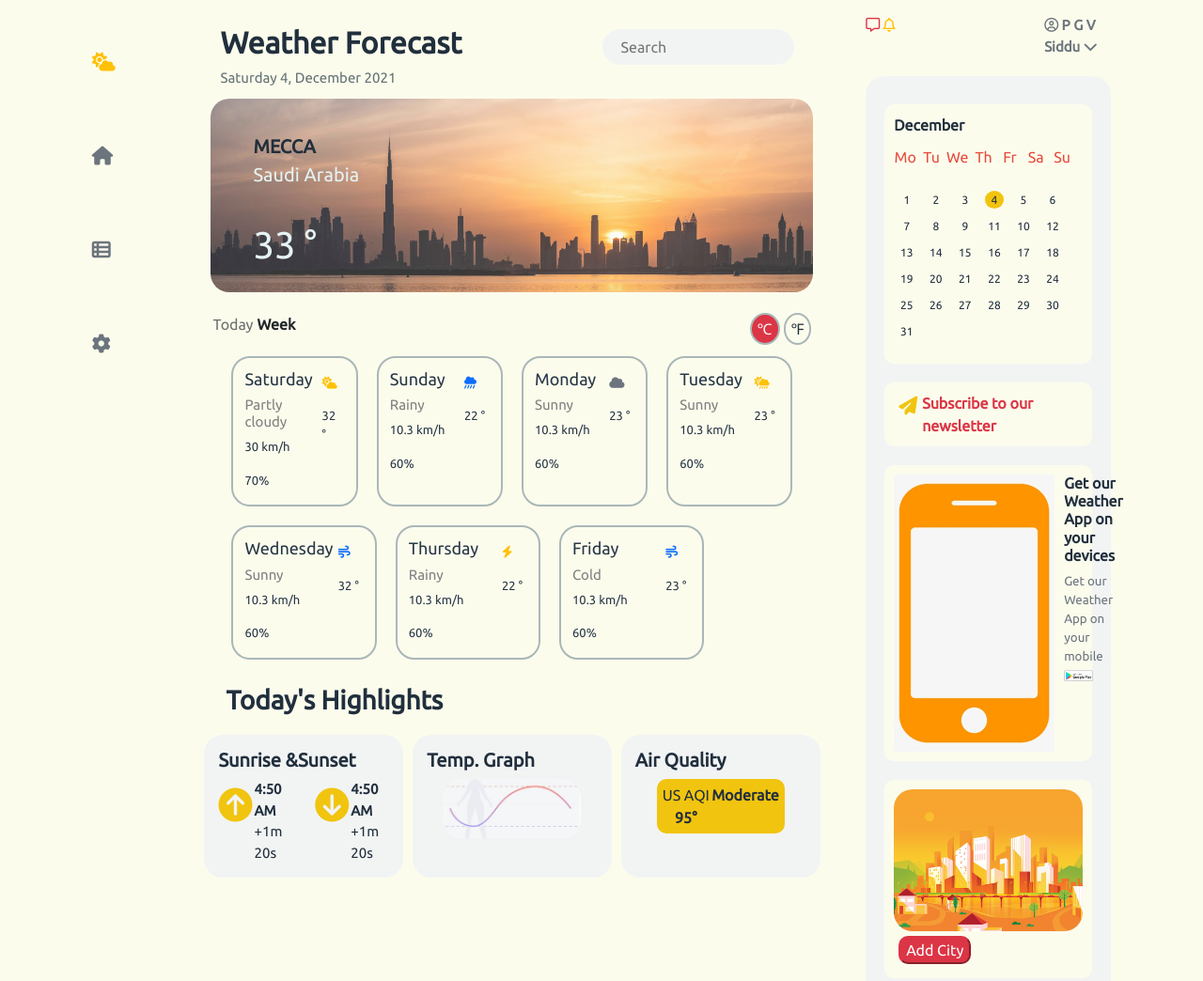
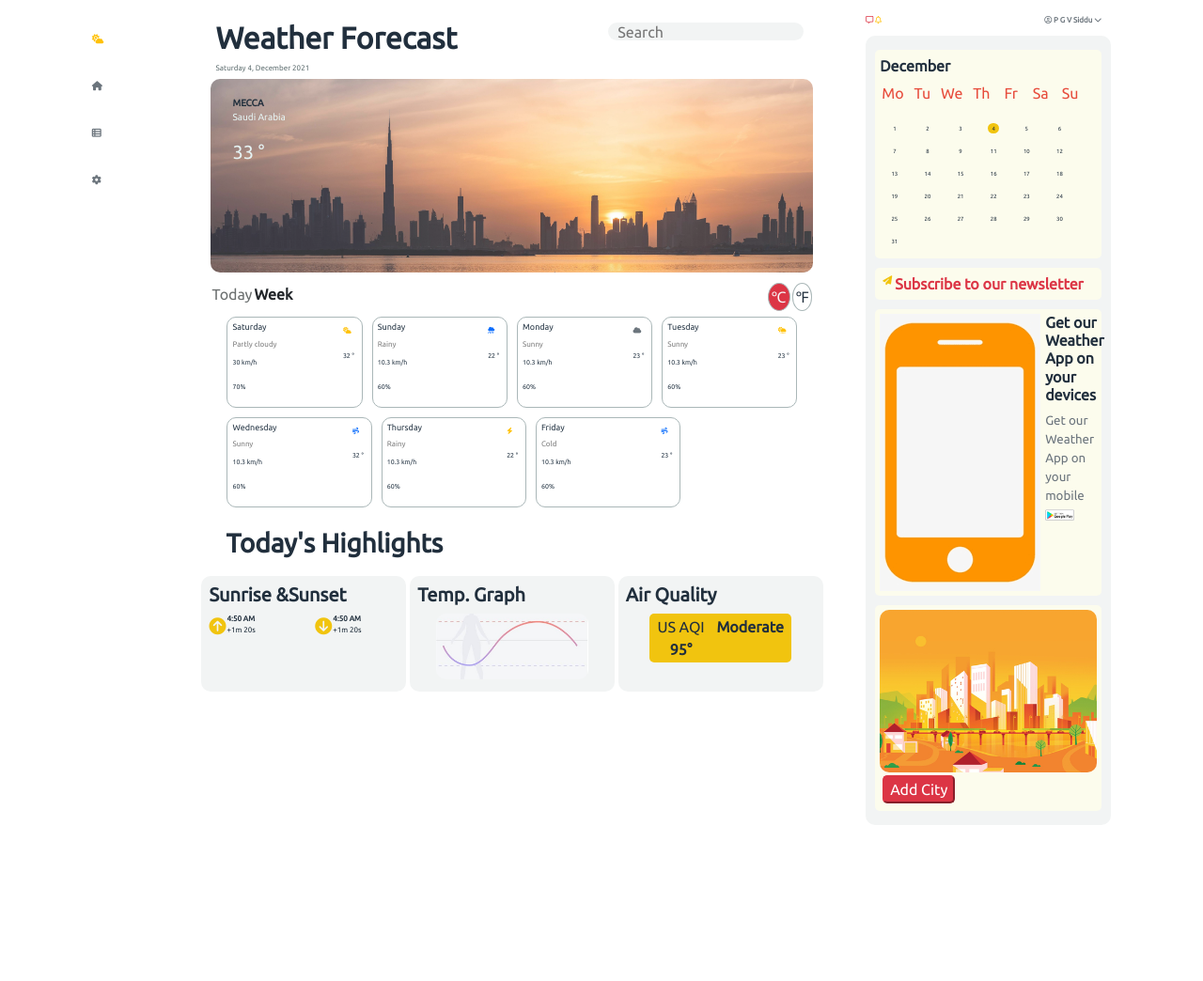
Before and after one commit to PGV-SIDDU/weather, a plain HTML site: page index.html in a window 1280 px wide. Shown: the whole page at 94% size. After the commit the page ends 894 px from the top, so only its background shows below. Drawn offline with nearby package versions, Linux system fonts and the light colour scheme.

Commit message:
Update style.css

```diff
--- a/style.css
+++ b/style.css
@@ -1,17 +1,17 @@
 body{
     color:  #212f3d ;
     font-family: 'Ubuntu', sans-serif;
-    background-color: #fcfced;
+    background-color: #ffffff;
 }
 
 .navright{
     display: flex;
     flex-direction: column;
-    font-size: 20px;
+    font-size: 10px;
 }
 
 .navright>i{
-    margin: 40px 0;
+    margin: 20px 0;
 }
 
 .navright>i:hover{
@@ -21,23 +21,23 @@ body{
 .heading{
     display: flex;
     flex-direction: row;
-    margin: 10px;
+    margin: 5px;
     justify-content: space-between;
 }
 
 .head-date{
-    font-size: 15px;
+    font-size: 8px;
     color: #637274;
 }
 
 input{
-    border-radius: 30px;
+    border-radius: 15px;
     background-color:   #f2f4f4  ;
     width: 33%;
     border: none;
-    margin: 5px 10px;
-    height: 38px  ;
-    padding: 5px 20px;
+    margin: 3px 5px;
+    height: 19px  ;
+    padding: 3px 10px;
 }
 
 .bg{
@@ -47,15 +47,15 @@ input{
 .cityscape{
     opacity: 0.8;
     width: 100%;
-    border-radius: 20px;
+    border-radius: 10px;
 
 }
 
 .loc{
     position: absolute;
-    left: 45px;
-    top: 36px;
-    font-size: 20px;
+    left: 23px;
+    top: 18px;
+    font-size: 10px;
 }
 
 .loc-country{
@@ -64,8 +64,8 @@ input{
 
 .today-temp{
     color: #e5f3f3;
-    font-size: 40px;
-    margin-top: 30px;
+    font-size: 20px;
+    margin-top: 15px;
 }
 
 .sub-head, .sub-head-left, .sub-head-right{
@@ -75,28 +75,28 @@ input{
 }
 
 .sub-head-left > div{
-    margin: 2px;
+    margin: 1px;
     color: #6b6f6f;
 }
 .sub-head-right > div{
-    margin: 2px;
+    margin: 1px;
     border-radius: 50%;
-    border: 2px solid #aab7b8;
-    padding: 3px 6px;
+    border: 1px solid #aab7b8;
+    padding: 2px 3px;
 }
 
 .sub-head{
     justify-content: space-between;
-    margin-top : 20px;
+    margin-top : 10px;
 }
 
 .day-box{
-    font-size: 13px;
+    font-size: 7px;
     color: #273746 ;
-    border: 2px solid  #aab7b8 ;
-    border-radius: 20px;
-    margin: 10px;
-    padding: 12px;
+    border: 1px solid  #aab7b8 ;
+    border-radius: 10px;
+    margin: 5px;
+    padding: 5px;
     display: flex;
     flex-direction: row;
     justify-content: space-between;
@@ -104,16 +104,16 @@ input{
 }
 
 .day{
-    font-size: 18px;
+    font-size: 9px;
 }
 
 .day-weather{
-    font-size: 15px;
+    font-size: 8px;
     color: grey;
 }
 
 .day-box-right{
-    margin: 5px;
+    margin: 3px;
 }
 
 .ss{
@@ -122,31 +122,31 @@ input{
 }
 
 .ss>i{
-    font-size: 36px;
+    font-size: 18px;
     color:  #f1c40f ;
-    margin: 10px 2px 0 0;
+    margin: 5px 1px 0 0;
 }
 
 .ss-time >p{
     margin: 0;
     border: 0;
-    font-size: 15px;
+    font-size: 8px;
 }
 
 .temp-graph{
     width: 80%;
-    border-radius: 20px;
-    margin-bottom: 10px;
+    border-radius: 10px;
+    margin-bottom: 5px;
     display: block;
     margin-left: auto;
     margin-right: auto;
 }
 
 .highlights-box{
-    border-radius: 20px;
+    border-radius: 10px;
     background-color:    #f2f4f4    ;
-    margin: 5px 5px 0 5px;
-    padding: 15px;
+    margin: 2px 2px 0 2px;
+    padding: 8px;
 }
 
 .air-quality{
@@ -155,30 +155,30 @@ input{
     flex-direction: row;
     justify-content: space-around;
     width: 75%;
-    padding: 5px;
-    border-radius: 10px;
+    padding: 2px;
+    border-radius: 5px;
     margin-left: auto;
     margin-right: auto;
 }
 
 .calen{
     background-color: #f2f4f4;
-    border-radius: 20px;
+    border-radius: 10px;
     display: flex;
     flex-direction: column;
-    padding: 20px;
+    padding: 10px;
 }
 
 .rightbox{
-    border-radius: 10px;
-    padding: 10px;
-    margin: 10px 0;
+    border-radius: 5px;
+    padding: 5px;
+    margin: 5px 0;
     background-color: #fcfced;
 }
 
 .weekdays {
     margin: 0;
-    padding: 10px 0;
+    padding: 5px 0;
 }
 
 .weekdays li {
@@ -189,7 +189,7 @@ input{
 }
 
 .days {
-    padding: 10px 0;
+    padding: 5px 0;
     margin: 0;
 }
 
@@ -198,15 +198,15 @@ input{
     display: inline-block;
     width: 13.6%;
     text-align: center;
-    margin-bottom: 5px;
-    font-size:12px;
+    margin-bottom: 3px;
+    font-size:6px;
 }
 
 .days li .active {
-    padding: 5px;
+    padding: 3px;
     background: #f1c40f;
     border-radius: 50%;
-    padding: 3px 7px;
+    padding: 2px 4px;
   }
 
 .sub{
@@ -215,8 +215,8 @@ input{
 }
 
 .fa-paper-plane{
-    margin: 5px;
-    font-size: 20px;
+    margin: 3px;
+    font-size: 10px;
     color:  #f1c40f ;
 }
 
@@ -228,7 +228,7 @@ input{
 
 .phone-logo{
     width: 100%;
-    margin-right: 10px;
+    margin-right: 5px;
 }
 
 .play-logo{
@@ -236,17 +236,17 @@ input{
 }
 
 .addcity{
-    border-radius: 20px;
+    border-radius: 10px;
     width: 100%;
 }
 
 .btn-danger{
-    border-radius: 10px;
-    margin: 5px;
+    border-radius: 5px;
+    margin: 3px;
 
 }
 
 .notif{
-    margin-bottom: 20px;
-    font-size: 15px;
+    margin-bottom: 10px;
+    font-size: 8px;
 }
```
